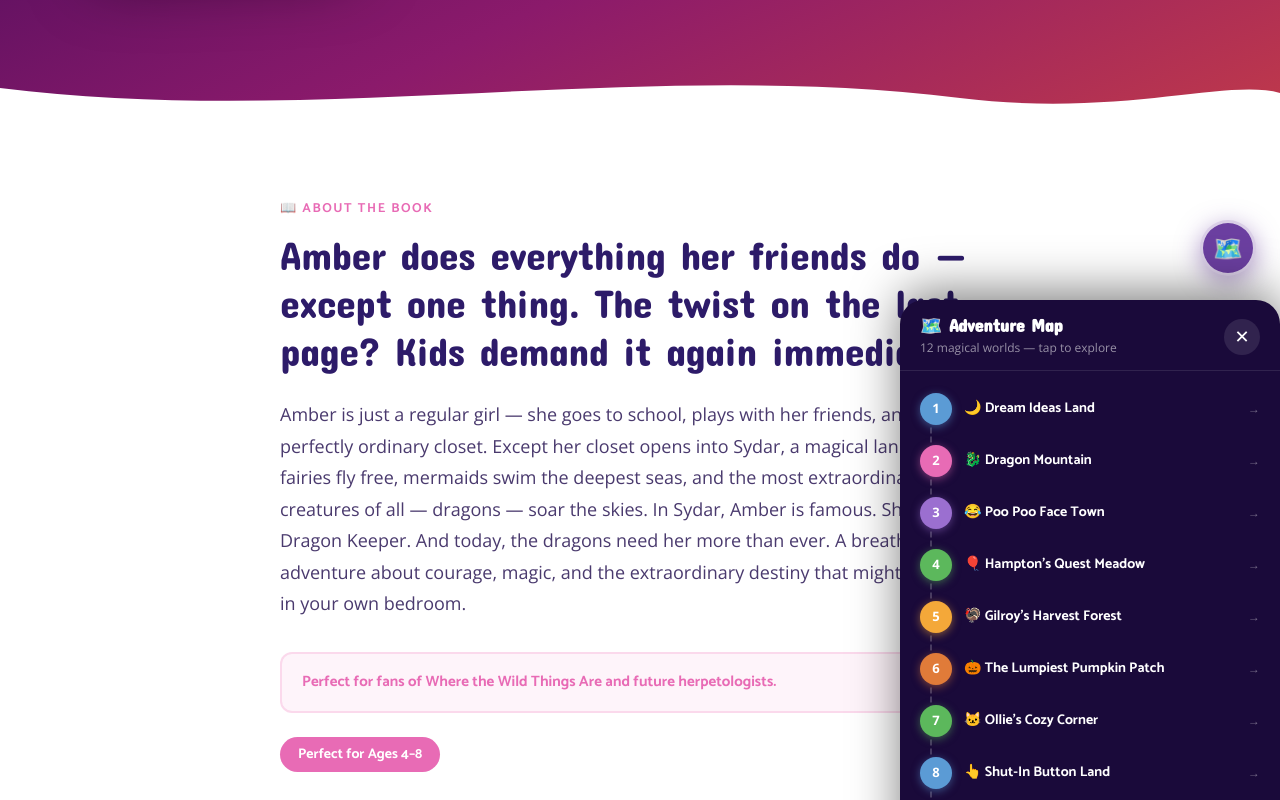
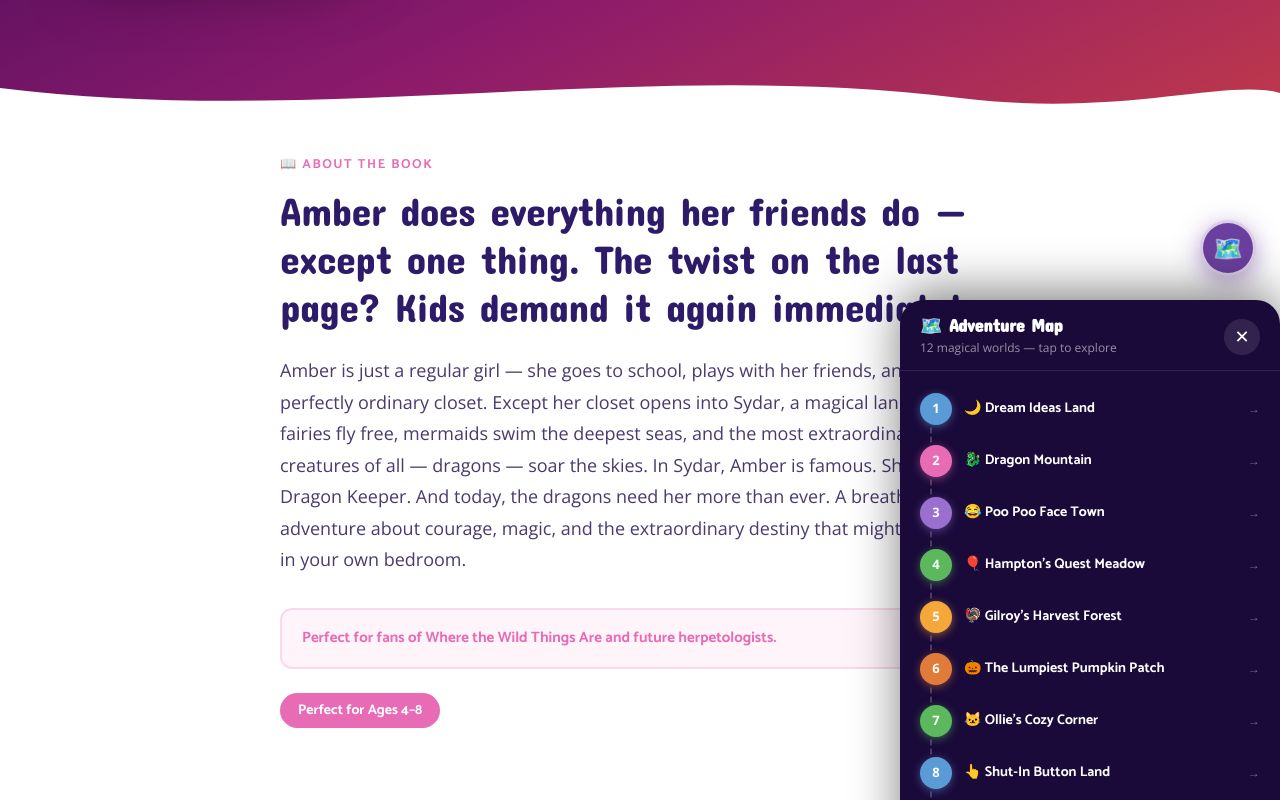
Before and after one commit to zpphillips-star/familyfables, a Next.js app: page /books/amber-the-dragon-keeper in a window 1280 px wide. Shown: the part 500-1300 px from the top of the page. Built offline with nearby package versions, Linux system fonts and the light colour scheme.

Commit message:
fix: reduce About section top padding to close gap after hero wave

```diff
--- a/app/books/[slug]/page.tsx
+++ b/app/books/[slug]/page.tsx
@@ -444,7 +444,7 @@ export default async function BookPage({
       {/* ══════════════════════════════════════════════════════════════════
           ABOUT THE BOOK
       ══════════════════════════════════════════════════════════════════ */}
-      <section style={{ backgroundColor: "#ffffff", padding: "72px 24px" }}>
+      <section style={{ backgroundColor: "#ffffff", padding: "28px 24px 72px" }}>
         <div
           style={{
             maxWidth: 720,
```
